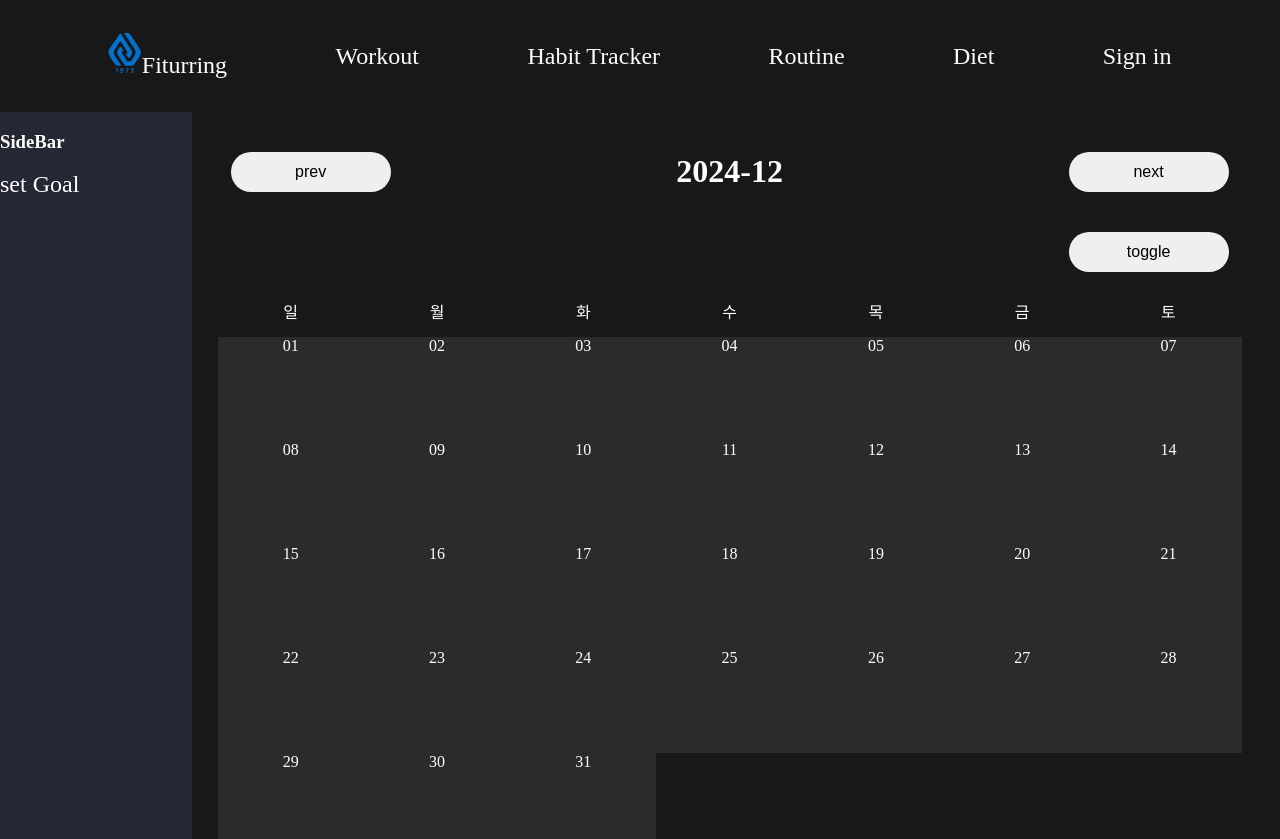
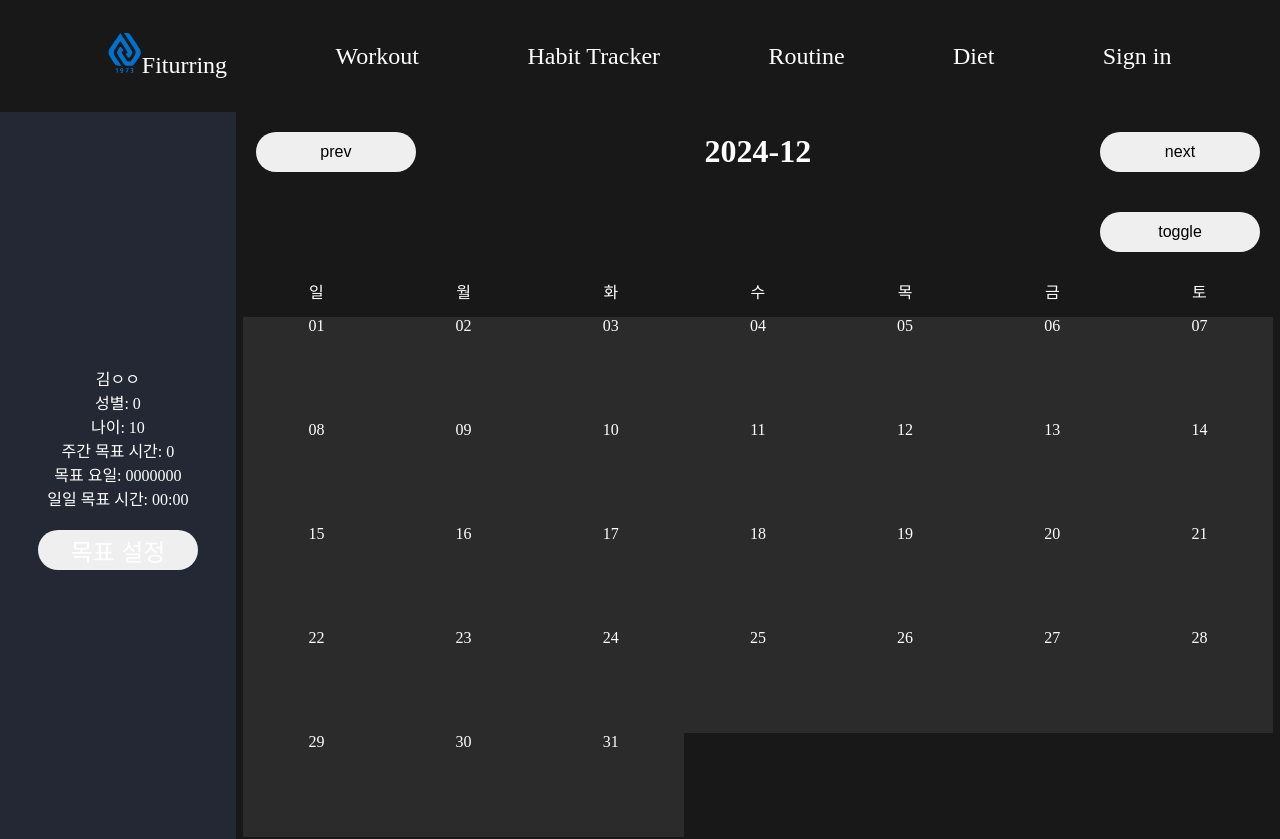
Before and after one commit to Nyam2C/-FitUrRing, a React (Create React App) app in the folder front/: page /habitTracker in a window 1280 px wide. Shown: the top 839 px of the page. Built offline with nearby package versions, Linux system fonts and the light colour scheme.

Commit message:
Feat: 사이드바 구현

```diff
--- a/front/src/components/Day.jsx
+++ b/front/src/components/Day.jsx
@@ -70,32 +70,49 @@ function displayWhat(item, mode, goal){
 //     );
 // }
 
-function sumTotal(data){
-    //목표가 있으면 목표랑 비교하고 없으면 최대치랑 비교한 percentage반환
-    let total = 0;
+
+//필요없는 로직... goal(dailyTime)이 null이면 Ring에서 일일최고치를 goal로 설정해서 percent계산하면 됨..
+// function sumTotal(data){
+//     //목표가 있으면 목표랑 비교하고 없으면 최대치랑 비교한 percentage반환
+//     let total = 0;
+//     for (let i=0; i<data.length; i++){
+//         if (!data[i].exercises)    continue;
+//         for (let j=0; j<data[i].exercises.length; j++){
+//             let time = data[i].exercises[j].video_time;
+//             let min = parseInt(time.slice(0,time.indexOf(':')));
+//             let sec = parseInt(time.slice(time.indexOf(':')+1));
+//             total += (min*60+sec);
+//         }
+//     }
+//     return total;
+// }
+
+function getMax(data){
+    let max = 0;
     for (let i=0; i<data.length; i++){
-        if (!data[i].exercises)    continue;
+        if (!data[i].exercises) continue;
+        let total = 0;
         for (let j=0; j<data[i].exercises.length; j++){
             let time = data[i].exercises[j].video_time;
             let min = parseInt(time.slice(0,time.indexOf(':')));
             let sec = parseInt(time.slice(time.indexOf(':')+1));
             total += (min*60+sec);
         }
+        max = (max < total)? total : max;
     }
-    return total;
+    console.log(max);
+    return max;
 }
 
-function Day({data, mode}){
-    //total time이나 목표를 계속 가지고 있어야 한다...
-    let goal = null;
-    if (mode === 'ring'){
-        goal = sumTotal(data);
+function Day({data, mode, onDetail}){
+    //fetch
+    let goal = 1000;
+    if (mode === 'ring' && goal === null){
+        goal = getMax(data);
     }
 
     function onShow(e){
-        //날짜 객체 누르면 오른쪽 사이드바 열리면서 달력 width는 좁아짐
-        //오른쪽 사이드바에는 그날 운동한 ExerciseBlock객체 리스트
-        console.log(e.target);
+        onDetail(true);
     }
 
     return (
--- a/front/src/components/ExerciseBlock.jsx
+++ b/front/src/components/ExerciseBlock.jsx
@@ -2,10 +2,10 @@ import react from 'react';
 
 import './index.css';
 
-function ExerciseBlock(props){
+function Clickable({data}){
     return (
         <>
-        {props.data.exercises.map((item) => (
+        {data.exercises.map((item) => (
             <div>
                 <div className="block">
                     {item.video_title}
@@ -16,4 +16,31 @@ function ExerciseBlock(props){
     );
 }
 
+function NonClickable({data}){
+    return (
+        <>
+        {data.exercises.map((item) => (
+            <div>
+                <div className="block">
+                    {item.video_title}
+                </div>
+            </div>
+        ))}
+        </>
+    );
+}
+
+
+function ExerciseBlock({data, mode}){
+    return (
+        (mode === 'clickable')?(
+            <Clickable
+            data={data} />
+            ):(
+            <NonClickable
+            data={data} />
+        )
+    );
+}
+
 export default ExerciseBlock;
--- a/front/src/components/Ring.jsx
+++ b/front/src/components/Ring.jsx
@@ -3,6 +3,9 @@ import react, { useState } from 'react';
 import './index.css';
 
 function calculPercent(data, goal){
+    if (goal){
+        //초단위로 정제해야됨..
+    }
     let total = 0;
     for (let i=0; i<data.exercises.length; i++){
             let time = data.exercises[i].video_time;
--- a/front/src/components/SideBar.jsx
+++ b/front/src/components/SideBar.jsx
@@ -2,40 +2,92 @@ import react from 'react';
 import {Link} from 'react-router-dom';
 
 import './index.css';
+import ExerciseBlock from './ExerciseBlock';
 
-const data = [
+const userData = {
+    user_id: 'asdf',
+    user_name: '김ㅇㅇ',
+    user_gender: 0,
+    user_age: 10,
+    user_email: 'asdf@adf.com',
+    user_phone: '010-0000-0000',
+    }
+
+const data =
     {
         goal_weekly: 0,
         goal_daily: [0, 0, 0, 0, 0, 0, 0],
         goal_daily_time: '00:00',
     }
-]
 
+const exerciseData =
+    {
+        date:'2024-11-01',
+        exercises: [{
+            video_title: 'workout1',
+            video_tag: 'head',
+            video_time: '10:49'
+        },
+        {
+            video_title: 'workout6',
+            video_tag: 'neck',
+            video_time: '22:49'
+        },],
+    };
 
-function UserStatus(){
+function UserStatus({userData, data}){
     return (
         <div>
-            <Link className="link large" to='/HabitTracker/Goal'>set Goal</Link>
+            <div id="userInfo">
+                <div>{userData.user_name}</div>
+                <div>성별: {userData.user_gender}</div>
+                <div>나이: {userData.user_age}</div>
+            </div>
+            <div className="card">
+                <div>주간 목표 시간: {data.goal_weekly}</div>
+                <div>목표 요일: {data.goal_daily}</div>
+                <div>일일 목표 시간: {data.goal_daily_time}</div>
+            </div>
+            <button>
+                <Link className="link large" to='/HabitTracker/Goal'>
+                목표 설정
+                </Link>
+            </button>
         </div>
+    );
+    };
+
+function DailyDetails({onShow}){
+    //날짜 + ExerciseBlock(clickable)
+    return (
+        <>
+            <button onClick={onShow}>X</button>
+            <ExerciseBlock
+            data={exerciseData}
+            mode={'clickable'}/>
+        </>
     );
 }
 
-function SideBar(props){
+function SideBar({side, onDetail}){
+    function onShow(){
+        onDetail(false);
+    }
 
     return (
-        <div>
-            {(props.side === 'right')?(
-            <div className="sidebar rightSide">
-                <h3>SideBar</h3>
-            </div>
-            ):(
-            <div className="sidebar leftSide">
-                <h3>SideBar</h3>
-                <UserStatus />
-            </div>
-            )
-            }
+        (side === 'right')?(
+        <div className="sidebar rightSide flex-grow-side">
+            <DailyDetails
+            onShow={onShow}/>
         </div>
+        ):(
+        <div className="sidebar leftSide flex-grow-side">
+            <UserStatus
+            userData={userData}
+            data={data}
+            />
+        </div>
+        )
     );
 }
 
--- a/front/src/components/index.css
+++ b/front/src/components/index.css
@@ -39,7 +39,6 @@ ul{
     display: grid;
     padding: 7px;
     grid-template-columns: 1fr 1fr 1fr 1fr 1fr 1fr 1fr;
-    width: 80vw;
 }
 
 .block {
@@ -86,10 +85,11 @@ ul{
 }
 
 .sidebar{
-    position: absolute;
     display: flex;
     flex-direction: column;
-    width: 15vw;
+    justify-content: center;
+    align-items: center;
+    text-align: center;
     top: 7rem;
     background-color: #242834;
     min-height: 100%;
@@ -100,3 +100,11 @@ ul{
     display: flex;
     justify-content: flex-end;
 }
+
+.flex-grow-side{
+    flex-grow: 1;
+}
+
+.side{
+    width: 15%;
+}
--- a/front/src/pages/Goal.jsx
+++ b/front/src/pages/Goal.jsx
@@ -1,4 +1,6 @@
 import react, { useState } from 'react';
+
+import SideBar from '../components/SideBar';
 
 function Goal(){
     const [weight, setWeight] = useState();
@@ -48,6 +50,9 @@ function Goal(){
 
     return (
         <div>
+            <SideBar
+            side={"left"}/>
+
             <form id="GoalForm">
                 <label id="title">목표 설정</label>
                 <label>목표 체중</label>
@@ -65,7 +70,7 @@ function Goal(){
                 <label>일일 목표 운동 시간</label>
                 <input  id="DailyTime" type="text" name="DailyTime" placeholder={dailyTime}></input>
 
-                <label>주간 목표 운동 시간</label>
+                <label>주간 목표 횟수</label>
                 <input  id="weeklyTime" type="text" name="weeklyTime" placeholder={weeklyTime}></input>
 
                 <button type="submit">저장</button>
--- a/front/src/pages/HabitTracker.jsx
+++ b/front/src/pages/HabitTracker.jsx
@@ -3,25 +3,34 @@ import Calendar from '../components/Calendar';
 import SideBar from '../components/SideBar';
 
 function HabitTracker(){
-    const [detail, setDetail] = useState();
+    const [detail, setDetail] = useState(false);
 
     function onDetail(){
-
+        setDetail(true);
+    }
+    function deleteDetail(){
+        setDetail(false);
     }
     function userStatus(){
 
     }
 
     return (
-        <div >
+        <div className="flex">
             <SideBar
             side={"left"}/>
-            <div className="withBar padding">
-                <Calendar />
+
+            <div className={`flex-grow-main `}>
+                <Calendar
+                onDetail={onDetail}
+                />
             </div>
-            {/* <SideBar
-            onDetail={onDetail}
-            side={"right"} /> */}
+
+            {detail && (
+            <SideBar
+            side={"right"}
+            onDetail={deleteDetail}/>
+            )}
         </div>
     );
 }
--- a/front/src/pages/index.css
+++ b/front/src/pages/index.css
@@ -70,11 +70,19 @@ button{
     font-size:medium;
 }
 
+.shrink{
+    width: calc(100vw - 21vw);
+}
+
 .padding{
     padding: 20px;
 }
 
-.withBar{
-    position: relative;
-    left: 7vw;
+.flex{
+    display: flex;
+    width: 100vw;
 }
+
+.flex-grow-main{
+    flex-grow: 15;
+}
```
